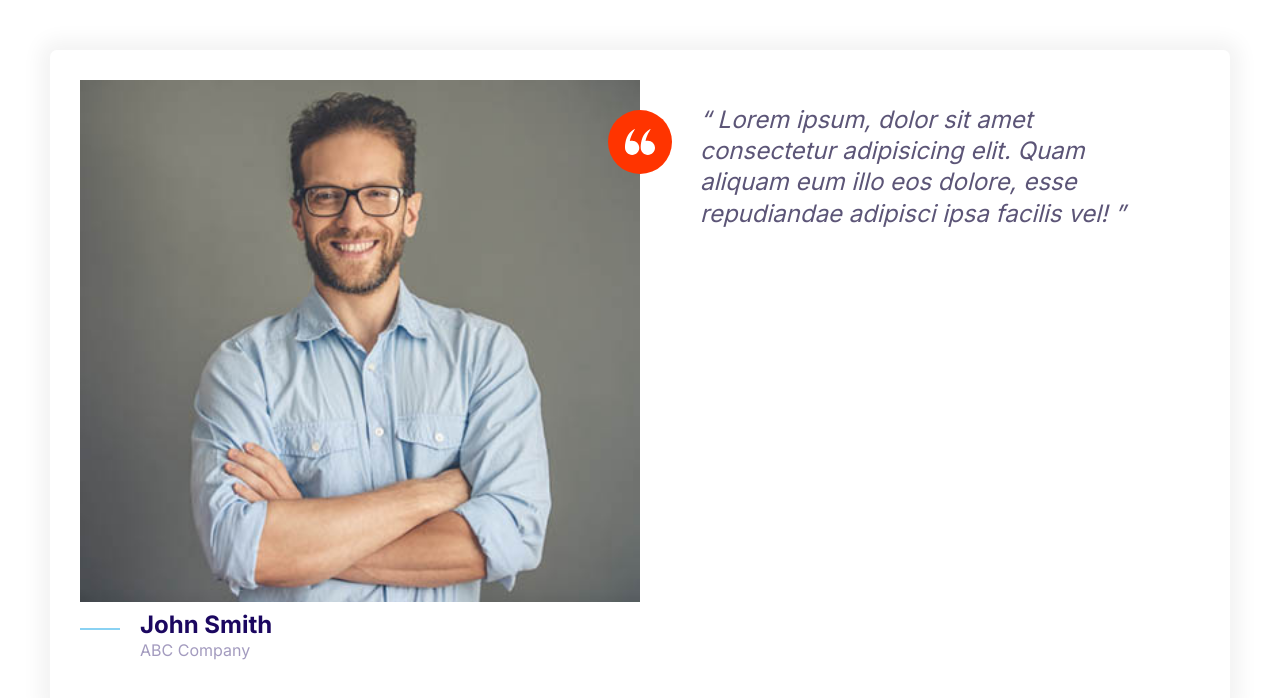
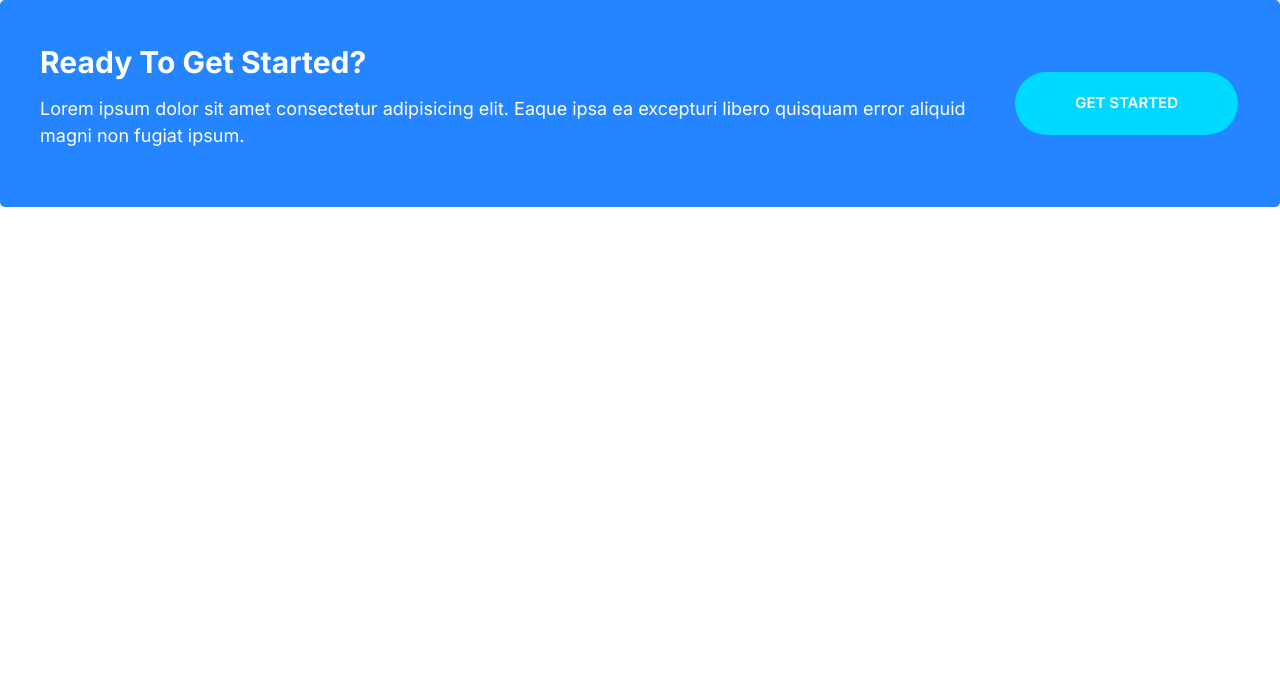
Before and after one commit to ProgramAkash/hostify, a plain HTML site: page index.html in a window 1280 px wide. Drawn offline with Linux system fonts and the light colour scheme.

Commit message:
Build the callouts component.

```diff
--- a/CSS/styles.css
+++ b/CSS/styles.css
@@ -235,6 +235,11 @@ a {
 
 .btn--accent:hover {
   background: #ec3000;
+}
+
+.btn--stretched {
+  padding-left: 6rem;
+  padding-right: 6rem;
 }
 
 .btn--block {
@@ -488,3 +493,42 @@ a {
     margin-left: 6rem;
   }
 }
+
+/****************************************callouts****************************************/
+.callout {
+  padding: 4rem;
+  border-radius: 5px;
+}
+.callout--primary {
+  background: var(--color-primary);
+  color: #fff;
+}
+.callout__heading {
+  color: #fff;
+  margin-top: 0;
+  font-size: 3rem;
+}
+
+.callout .btn {
+  justify-self: center;
+  align-self: center;
+}
+
+.callout__content {
+  text-align: center;
+}
+
+@media screen and (min-width: 768px) {
+  .callout .grid--cols-2 {
+    grid-template-columns: 1fr auto;
+  }
+
+  .callout__content {
+    text-align: left;
+  }
+
+  .callout .btn {
+    justify-self: start;
+    margin: 0.2rem;
+  }
+}
--- a/index.html
+++ b/index.html
@@ -13,37 +13,17 @@
     <link rel="stylesheet" href="CSS/normalize.css" />
     <link rel="stylesheet" href="CSS/styles.css" />
   </head>
-  <body style="padding: 5rem">
-    <div class="card testimonial">
+  <body>
+    <div class="callout callout--primary">
       <div class="grid grid--cols-2">
-        <div class="testimonial__image">
-          <img src="images/testimonial.jpg" alt="A happy smiling customer" />
-          <span class="icon-container icon-container__accent">
-            <svg class="icon icon--small icon__white">
-              <use xlink:href="images/sprite.svg#quotes"></use>
-            </svg>
-          </span>
+        <div class="callout__content">
+          <h2 class="callout__heading">Ready To Get Started?</h2>
+          <p>
+            Lorem ipsum dolor sit amet consectetur adipisicing elit. Eaque ipsa
+            ea excepturi libero quisquam error aliquid magni non fugiat ipsum.
+          </p>
         </div>
-        <blockquote class="quote">
-          <p class="quote__text">
-            Lorem ipsum, dolor sit amet consectetur adipisicing elit. Quam
-            aliquam eum illo eos dolore, esse repudiandae adipisci ipsa facilis
-            vel!
-          </p>
-        </blockquote>
-        <footer>
-          <div class="media">
-            <div class="media__image">
-              <svg class="icon icon__primary quote__hyphen">
-                <use xlink:href="images/sprite.svg#line"></use>
-              </svg>
-            </div>
-            <div class="media__body">
-              <h3 class="media__title quote__title">John Smith</h3>
-              <p class="quote__company">ABC Company</p>
-            </div>
-          </div>
-        </footer>
+        <a href="#" class="btn btn--secondary btn--stretched">Get Started</a>
       </div>
     </div>
   </body>
```
Also changed, not shown: Components/callouts.html (added, +12 -0 lines).
